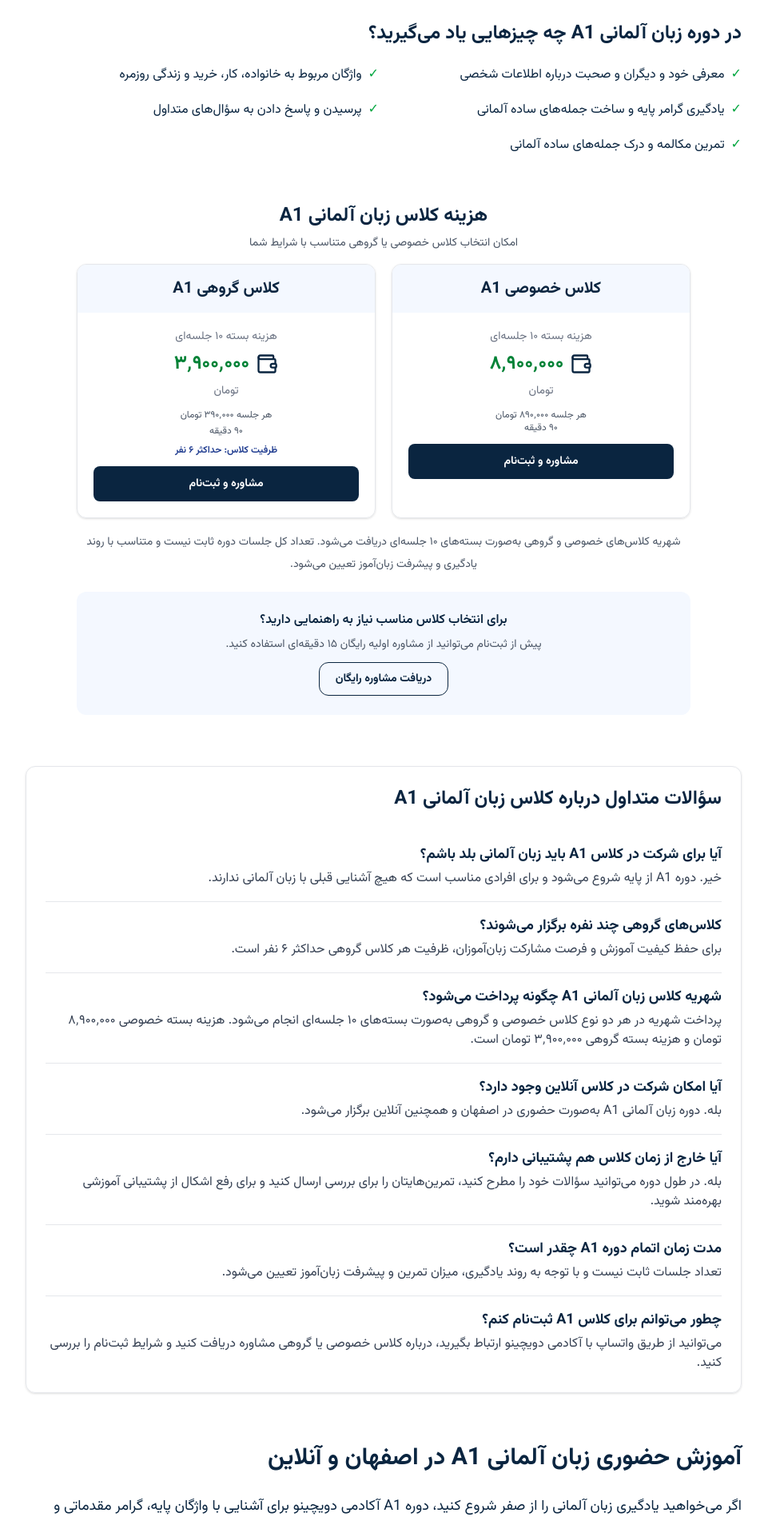
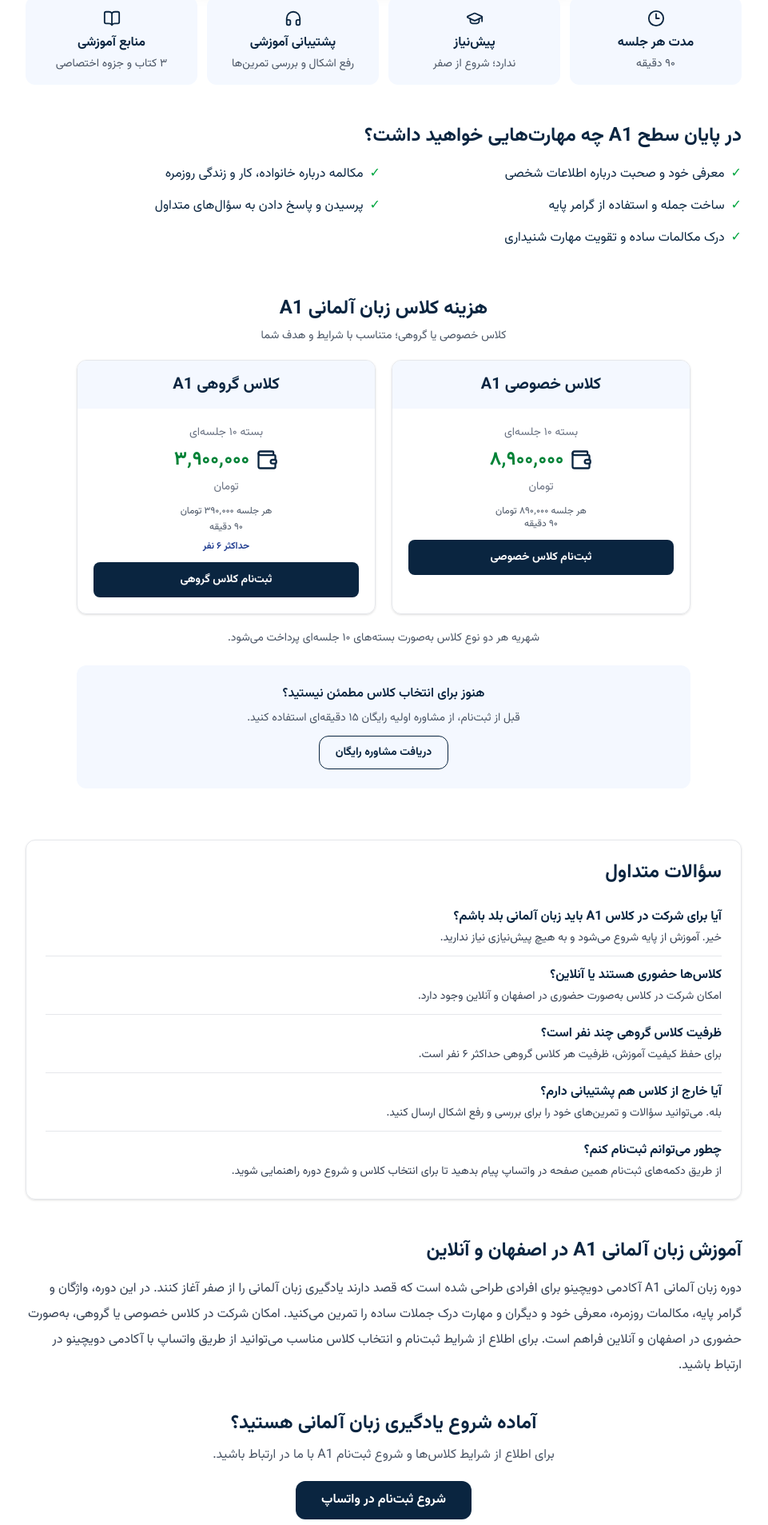
Before and after one commit to Masihsole0/deutschino-akademie, a Next.js app: page /courses/a1 in a window 1280 px wide. Shown: the part 880-2787 px from the top of the page at 80% size, without its empty margins (160-1121 px from the left). Built offline with nearby package versions, Linux system fonts and the light colour scheme.

Commit message:
Update website

```diff
--- a/app/courses/a1/page.jsx
+++ b/app/courses/a1/page.jsx
@@ -1,4 +1,3 @@
-
 import Image from "next/image";
 import {
   BookOpen,
@@ -33,6 +32,9 @@ const courseSchema = {
 const whatsappNumber = "989130061984";
 
 export default function A1Page() {
+  const generalMessage =
+    "سلام، برای ثبت‌نام دوره زبان آلمانی A1 و دریافت مشاوره راهنمایی می‌خواهم.";
+
   return (
     <main className="min-h-screen bg-white text-[#0A2540]">
       <script
@@ -60,14 +62,29 @@ export default function A1Page() {
           dir="rtl"
           className="max-w-4xl mx-auto mt-4 md:mt-8 text-center"
         >
-          <h1 className="text-2xl md:text-4xl font-bold mb-2 md:mb-3">
+          <h1 className="text-2xl md:text-4xl font-bold mb-3">
             کلاس زبان آلمانی A1 از صفر
           </h1>
 
+          <p className="text-sm md:text-lg text-gray-600 leading-7 max-w-2xl mx-auto mb-5">
+            یادگیری زبان آلمانی را از پایه شروع کنید؛ با کلاس‌های خصوصی یا
+            گروهی، آموزش کاربردی و پشتیبانی در طول دوره.
+          </p>
+
+          <a
+            href={`https://wa.me/${whatsappNumber}?text=${encodeURIComponent(
+              generalMessage
+            )}`}
+            target="_blank"
+            rel="noopener noreferrer"
+            className="inline-flex items-center justify-center bg-[#0A2540] hover:bg-[#12385c] text-white px-7 py-3 rounded-xl font-bold text-sm md:text-base transition-colors"
+          >
+            مشاوره و ثبت‌نام A1
+          </a>
         </section>
 
         {/* Banner */}
-        <div className="flex justify-center">
+        <div className="flex justify-center mt-6">
           <Image
             src="/books.jpg"
             alt="کتاب‌های آموزش زبان آلمانی سطح A1"
@@ -91,9 +108,7 @@ export default function A1Page() {
             <p className="font-bold text-sm md:text-base mb-1">
               مدت هر جلسه
             </p>
-            <p className="text-xs md:text-sm text-gray-600">
-              ۹۰ دقیقه
-            </p>
+            <p className="text-xs md:text-sm text-gray-600">۹۰ دقیقه</p>
           </div>
 
           <div className="bg-[#F4F8FF] rounded-xl p-3 md:p-4 text-center">
@@ -118,7 +133,7 @@ export default function A1Page() {
               پشتیبانی آموزشی
             </p>
             <p className="text-xs md:text-sm text-gray-600">
-              پاسخ به سؤالات و بررسی تمرین‌ها
+              رفع اشکال و بررسی تمرین‌ها
             </p>
           </div>
 
@@ -131,29 +146,29 @@ export default function A1Page() {
               منابع آموزشی
             </p>
             <p className="text-xs md:text-sm text-gray-600">
-              ۳ کتاب و جزوه
+              ۳ کتاب و جزوه اختصاصی
             </p>
           </div>
         </section>
 
         {/* Learning Outcomes */}
         <section dir="rtl" className="max-w-4xl mx-auto mt-10 md:mt-12">
-          <h2 className="text-xl md:text-2xl font-bold mb-5">
-            در دوره زبان آلمانی A1 چه چیزهایی یاد می‌گیرید؟
+          <h2 className="text-xl md:text-2xl font-bold mb-4">
+            در پایان سطح A1 چه مهارت‌هایی خواهید داشت؟
           </h2>
 
-          <ul className="grid grid-cols-1 md:grid-cols-2 gap-3 text-base leading-8">
+          <ul className="grid grid-cols-1 md:grid-cols-2 gap-2 text-sm md:text-base leading-8">
             <li className="flex items-start gap-2">
               <span className="text-green-600">✓</span>
-              معرفی خود و دیگران و صحبت درباره اطلاعات شخصی
+              معرفی خود و صحبت درباره اطلاعات شخصی
             </li>
             <li className="flex items-start gap-2">
               <span className="text-green-600">✓</span>
-              واژگان مربوط به خانواده، کار، خرید و زندگی روزمره
+              مکالمه درباره خانواده، کار و زندگی روزمره
             </li>
             <li className="flex items-start gap-2">
               <span className="text-green-600">✓</span>
-              یادگیری گرامر پایه و ساخت جمله‌های ساده آلمانی
+              ساخت جمله و استفاده از گرامر پایه
             </li>
             <li className="flex items-start gap-2">
               <span className="text-green-600">✓</span>
@@ -161,7 +176,7 @@ export default function A1Page() {
             </li>
             <li className="flex items-start gap-2">
               <span className="text-green-600">✓</span>
-              تمرین مکالمه و درک جمله‌های ساده آلمانی
+              درک مکالمات ساده و تقویت مهارت شنیداری
             </li>
           </ul>
         </section>
@@ -175,8 +190,8 @@ export default function A1Page() {
             هزینه کلاس زبان آلمانی A1
           </h2>
 
-          <p className="text-xs md:text-sm text-gray-600 text-center mb-4">
-            امکان انتخاب کلاس خصوصی یا گروهی متناسب با شرایط شما
+          <p className="text-xs md:text-sm text-gray-600 text-center mb-5">
+            کلاس خصوصی یا گروهی؛ متناسب با شرایط و هدف شما
           </p>
 
           <div className="grid grid-cols-2 gap-3 md:gap-5">
@@ -190,7 +205,7 @@ export default function A1Page() {
 
               <div className="p-3 md:p-5 text-center">
                 <p className="text-xs md:text-sm text-gray-500 mb-2">
-                  هزینه بسته ۱۰ جلسه‌ای
+                  بسته ۱۰ جلسه‌ای
                 </p>
 
                 <div className="flex items-center justify-center gap-1 md:gap-2 mb-2">
@@ -212,13 +227,13 @@ export default function A1Page() {
 
                 <a
                   href={`https://wa.me/${whatsappNumber}?text=${encodeURIComponent(
-                    "سلام، می‌خواهم درباره ثبت‌نام کلاس خصوصی زبان آلمانی A1 و بسته ۱۰ جلسه‌ای اطلاعات بیشتری دریافت کنم."
+                    "سلام، برای ثبت‌نام کلاس خصوصی زبان آلمانی A1 پیام می‌دهم. لطفاً راهنمایی‌ام کنید."
                   )}`}
                   target="_blank"
                   rel="noopener noreferrer"
                   className="block w-full bg-[#0A2540] hover:bg-[#12385c] text-white text-xs md:text-sm text-center py-2.5 md:py-3 px-1 rounded-lg font-bold transition-colors"
                 >
-                  مشاوره و ثبت‌نام
+                  ثبت‌نام کلاس خصوصی
                 </a>
               </div>
             </div>
@@ -233,7 +248,7 @@ export default function A1Page() {
 
               <div className="p-3 md:p-5 text-center">
                 <p className="text-xs md:text-sm text-gray-500 mb-2">
-                  هزینه بسته ۱۰ جلسه‌ای
+                  بسته ۱۰ جلسه‌ای
                 </p>
 
                 <div className="flex items-center justify-center gap-1 md:gap-2 mb-2">
@@ -251,47 +266,43 @@ export default function A1Page() {
                   هر جلسه ۳۹۰٬۰۰۰ تومان
                 </p>
 
-                <p className="text-xs text-gray-600 mb-2">
-                  ۹۰ دقیقه
-                </p>
+                <p className="text-xs text-gray-600 mb-2">۹۰ دقیقه</p>
 
                 <p className="text-xs font-semibold text-blue-900 mb-3">
-                  ظرفیت کلاس: حداکثر ۶ نفر
+                  حداکثر ۶ نفر
                 </p>
 
                 <a
                   href={`https://wa.me/${whatsappNumber}?text=${encodeURIComponent(
-                    "سلام، می‌خواهم درباره ثبت‌نام کلاس گروهی زبان آلمانی A1 و ظرفیت کلاس اطلاعات بیشتری دریافت کنم."
+                    "سلام، برای ثبت‌نام کلاس گروهی زبان آلمانی A1 پیام می‌دهم. لطفاً درباره زمان شروع و ظرفیت کلاس راهنمایی‌ام کنید."
                   )}`}
                   target="_blank"
                   rel="noopener noreferrer"
                   className="block w-full bg-[#0A2540] hover:bg-[#12385c] text-white text-xs md:text-sm text-center py-2.5 md:py-3 px-1 rounded-lg font-bold transition-colors"
                 >
-                  مشاوره و ثبت‌نام
+                  ثبت‌نام کلاس گروهی
                 </a>
               </div>
             </div>
           </div>
 
           <p className="text-xs md:text-sm text-gray-600 text-center leading-7 mt-4">
-            شهریه کلاس‌های خصوصی و گروهی به‌صورت بسته‌های ۱۰ جلسه‌ای
-            دریافت می‌شود. تعداد کل جلسات دوره ثابت نیست و متناسب با
-            روند یادگیری و پیشرفت زبان‌آموز تعیین می‌شود.
+            شهریه هر دو نوع کلاس به‌صورت بسته‌های ۱۰ جلسه‌ای پرداخت می‌شود.
           </p>
 
           {/* Free Consultation Card */}
           <div className="mt-5 rounded-xl bg-[#F4F8FF] p-5 md:p-6 text-center">
             <p className="text-sm md:text-base font-semibold text-[#0A2540] mb-2">
-              برای انتخاب کلاس مناسب نیاز به راهنمایی دارید؟
+              هنوز برای انتخاب کلاس مطمئن نیستید؟
             </p>
 
             <p className="text-sm text-gray-600 mb-3">
-              پیش از ثبت‌نام می‌توانید از مشاوره اولیه رایگان ۱۵ دقیقه‌ای استفاده کنید.
+              قبل از ثبت‌نام، از مشاوره اولیه رایگان ۱۵ دقیقه‌ای استفاده کنید.
             </p>
 
             <a
               href={`https://wa.me/${whatsappNumber}?text=${encodeURIComponent(
-                "سلام، برای دریافت مشاوره اولیه رایگان ۱۵ دقیقه‌ای درباره کلاس زبان آلمانی A1 پیام می‌دهم."
+                "سلام، برای دریافت مشاوره اولیه رایگان درباره کلاس زبان آلمانی A1 پیام می‌دهم."
               )}`}
               target="_blank"
               rel="noopener noreferrer"
@@ -308,81 +319,53 @@ export default function A1Page() {
           className="max-w-4xl mx-auto mt-14 md:mt-16 border border-gray-200 rounded-xl shadow-sm overflow-hidden"
         >
           <div className="p-4 md:p-6">
-            <h2 className="text-xl md:text-2xl font-bold mb-4 md:mb-6">
-              سؤالات متداول درباره کلاس زبان آلمانی A1
+            <h2 className="text-xl md:text-2xl font-bold mb-4">
+              سؤالات متداول
             </h2>
 
             <div className="space-y-0 text-gray-700 leading-8">
-              <div className="py-4 border-b border-gray-200">
-                <h3 className="font-bold text-base md:text-lg text-[#0A2540]">
+              <div className="py-3 border-b border-gray-200">
+                <h3 className="font-bold text-sm md:text-base text-[#0A2540]">
                   آیا برای شرکت در کلاس A1 باید زبان آلمانی بلد باشم؟
                 </h3>
-                <p className="text-sm md:text-base mt-1">
-                  خیر. دوره A1 از پایه شروع می‌شود و برای افرادی مناسب است
-                  که هیچ آشنایی قبلی با زبان آلمانی ندارند.
+                <p className="text-sm mt-1">
+                  خیر. آموزش از پایه شروع می‌شود و به هیچ پیش‌نیازی نیاز ندارید.
                 </p>
               </div>
 
-              <div className="py-4 border-b border-gray-200">
-                <h3 className="font-bold text-base md:text-lg text-[#0A2540]">
-                  کلاس‌های گروهی چند نفره برگزار می‌شوند؟
+              <div className="py-3 border-b border-gray-200">
+                <h3 className="font-bold text-sm md:text-base text-[#0A2540]">
+                  کلاس‌ها حضوری هستند یا آنلاین؟
                 </h3>
-                <p className="text-sm md:text-base mt-1">
-                  برای حفظ کیفیت آموزش و فرصت مشارکت زبان‌آموزان،
-                  ظرفیت هر کلاس گروهی حداکثر ۶ نفر است.
+                <p className="text-sm mt-1">
+                  امکان شرکت در کلاس به‌صورت حضوری در اصفهان و آنلاین وجود دارد.
                 </p>
               </div>
 
-              <div className="py-4 border-b border-gray-200">
-                <h3 className="font-bold text-base md:text-lg text-[#0A2540]">
-                  شهریه کلاس زبان آلمانی A1 چگونه پرداخت می‌شود؟
+              <div className="py-3 border-b border-gray-200">
+                <h3 className="font-bold text-sm md:text-base text-[#0A2540]">
+                  ظرفیت کلاس گروهی چند نفر است؟
                 </h3>
-                <p className="text-sm md:text-base mt-1">
-                  پرداخت شهریه در هر دو نوع کلاس خصوصی و گروهی به‌صورت
-                  بسته‌های ۱۰ جلسه‌ای انجام می‌شود. هزینه بسته خصوصی
-                  ۸٬۹۰۰٬۰۰۰ تومان و هزینه بسته گروهی ۳٬۹۰۰٬۰۰۰ تومان است.
+                <p className="text-sm mt-1">
+                  برای حفظ کیفیت آموزش، ظرفیت هر کلاس گروهی حداکثر ۶ نفر است.
                 </p>
               </div>
 
-              <div className="py-4 border-b border-gray-200">
-                <h3 className="font-bold text-base md:text-lg text-[#0A2540]">
-                  آیا امکان شرکت در کلاس آنلاین وجود دارد؟
+              <div className="py-3 border-b border-gray-200">
+                <h3 className="font-bold text-sm md:text-base text-[#0A2540]">
+                  آیا خارج از کلاس هم پشتیبانی دارم؟
                 </h3>
-                <p className="text-sm md:text-base mt-1">
-                  بله. دوره زبان آلمانی A1 به‌صورت حضوری در اصفهان
-                  و همچنین آنلاین برگزار می‌شود.
+                <p className="text-sm mt-1">
+                  بله. می‌توانید سؤالات و تمرین‌های خود را برای بررسی و رفع اشکال ارسال کنید.
                 </p>
               </div>
 
-              <div className="py-4 border-b border-gray-200">
-                <h3 className="font-bold text-base md:text-lg text-[#0A2540]">
-                  آیا خارج از زمان کلاس هم پشتیبانی دارم؟
+              <div className="pt-3">
+                <h3 className="font-bold text-sm md:text-base text-[#0A2540]">
+                  چطور می‌توانم ثبت‌نام کنم؟
                 </h3>
-                <p className="text-sm md:text-base mt-1">
-                  بله. در طول دوره می‌توانید سؤالات خود را مطرح کنید،
-                  تمرین‌هایتان را برای بررسی ارسال کنید و برای رفع اشکال
-                  از پشتیبانی آموزشی بهره‌مند شوید.
-                </p>
-              </div>
-
-              <div className="py-4 border-b border-gray-200">
-                <h3 className="font-bold text-base md:text-lg text-[#0A2540]">
-                  مدت زمان اتمام دوره A1 چقدر است؟
-                </h3>
-                <p className="text-sm md:text-base mt-1">
-                  تعداد جلسات ثابت نیست و با توجه به روند یادگیری،
-                  میزان تمرین و پیشرفت زبان‌آموز تعیین می‌شود.
-                </p>
-              </div>
-
-              <div className="pt-4">
-                <h3 className="font-bold text-base md:text-lg text-[#0A2540]">
-                  چطور می‌توانم برای کلاس A1 ثبت‌نام کنم؟
-                </h3>
-                <p className="text-sm md:text-base mt-1">
-                  می‌توانید از طریق واتساپ با آکادمی دویچینو ارتباط بگیرید،
-                  درباره کلاس خصوصی یا گروهی مشاوره دریافت کنید و
-                  شرایط ثبت‌نام را بررسی کنید.
+                <p className="text-sm mt-1">
+                  از طریق دکمه‌های ثبت‌نام همین صفحه در واتساپ پیام بدهید تا برای انتخاب کلاس و شروع دوره راهنمایی شوید.
                 </p>
               </div>
             </div>
@@ -392,87 +375,47 @@ export default function A1Page() {
         {/* SEO Content */}
         <section
           dir="rtl"
-          className="mt-16 max-w-4xl mx-auto text-right"
+          className="mt-12 max-w-4xl mx-auto text-right"
           aria-labelledby="a1-course-guide"
         >
           <h2
             id="a1-course-guide"
-            className="text-2xl md:text-3xl font-bold mb-6"
+            className="text-xl md:text-2xl font-bold mb-4"
           >
-            آموزش حضوری زبان آلمانی A1 در اصفهان و آنلاین
+            آموزش زبان آلمانی A1 در اصفهان و آنلاین
           </h2>
 
-          <p className="text-base md:text-lg leading-9 mb-5">
-            اگر می‌خواهید یادگیری زبان آلمانی را از صفر شروع کنید، دوره A1
-            آکادمی دویچینو برای آشنایی با واژگان پایه، گرامر مقدماتی و
-            مکالمه‌های روزمره مناسب است. در این سطح یاد می‌گیرید خودتان را
-            معرفی کنید، درباره خانواده و علایق خود صحبت کنید، سؤال‌های ساده
-            بپرسید و در موقعیت‌های روزمره ارتباط برقرار کنید.
+          <p className="text-sm md:text-base leading-8 text-gray-700">
+            دوره زبان آلمانی A1 آکادمی دویچینو برای افرادی طراحی شده است که
+            قصد دارند یادگیری زبان آلمانی را از صفر آغاز کنند. در این دوره،
+            واژگان و گرامر پایه، مکالمات روزمره، معرفی خود و دیگران و مهارت
+            درک جملات ساده را تمرین می‌کنید. امکان شرکت در کلاس خصوصی یا گروهی،
+            به‌صورت حضوری در اصفهان و آنلاین فراهم است. برای اطلاع از شرایط
+            ثبت‌نام و انتخاب کلاس مناسب می‌توانید از طریق واتساپ با آکادمی
+            دویچینو در ارتباط باشید.
+          </p>
+        </section>
+
+        {/* Final Registration CTA */}
+        <section dir="rtl" className="max-w-3xl mx-auto mt-10 mb-8 text-center">
+          <h2 className="text-xl md:text-2xl font-bold mb-3">
+            آماده شروع یادگیری زبان آلمانی هستید؟
+          </h2>
+
+          <p className="text-sm md:text-base text-gray-600 mb-5">
+            برای اطلاع از شرایط کلاس‌ها و شروع ثبت‌نام A1 با ما در ارتباط باشید.
           </p>
 
-          <h2 className="text-xl md:text-2xl font-bold mt-8 mb-4">
-            کلاس زبان آلمانی A1 به‌صورت خصوصی و گروهی
-          </h2>
-
-          <p className="text-base md:text-lg leading-9 mb-5">
-            در دویچینو می‌توانید با توجه به شرایط و برنامه خود، کلاس خصوصی یا
-            گروهی انتخاب کنید. کلاس خصوصی امکان تمرکز بیشتر بر نیازهای فردی را
-            فراهم می‌کند و در کلاس گروهی فرصت تمرین و تعامل با زبان‌آموزان دیگر
-            را دارید. ظرفیت کلاس‌های گروهی حداکثر ۶ نفر است.
-          </p>
-
-          <h2 className="text-xl md:text-2xl font-bold mt-8 mb-4">
-            کلاس حضوری آلمانی در اصفهان یا آنلاین
-          </h2>
-
-          <p className="text-base md:text-lg leading-9 mb-5">
-            کلاس‌های A1 آکادمی دویچینو به‌صورت حضوری در اصفهان و همچنین آنلاین
-            برگزار می‌شوند. بنابراین، چه در اصفهان باشید و چه امکان حضور در
-            کلاس را نداشته باشید، می‌توانید متناسب با شرایط خود یادگیری زبان
-            آلمانی را شروع کنید.
-          </p>
-
-          <h2 className="text-xl md:text-2xl font-bold mt-8 mb-4">
-            در دوره آلمانی A1 چه چیزهایی یاد می‌گیرید؟
-          </h2>
-
-          <ul className="list-disc pr-6 space-y-2 text-base md:text-lg leading-8">
-            <li>معرفی خود و دیگران و صحبت درباره اطلاعات شخصی</li>
-            <li>واژگان مربوط به خانواده، کار، خرید و زندگی روزمره</li>
-            <li>گرامر پایه و ساخت جمله‌های ساده آلمانی</li>
-            <li>پرسیدن و پاسخ دادن به سؤال‌های متداول</li>
-            <li>تمرین مکالمه و درک جمله‌های ساده آلمانی</li>
-          </ul>
-
-          <h2 className="text-xl md:text-2xl font-bold mt-8 mb-4">
-            آیا برای شرکت در دوره A1 به پیش‌نیاز نیاز دارم؟
-          </h2>
-
-          <p className="text-base md:text-lg leading-9 mb-5">
-            خیر. این دوره برای افرادی طراحی شده است که می‌خواهند زبان آلمانی
-            را از ابتدا شروع کنند و به دانش قبلی زبان آلمانی نیاز ندارند.
-          </p>
-
-          <h2 className="text-xl md:text-2xl font-bold mt-8 mb-4">
-            پشتیبانی آموزشی در دوره A1
-          </h2>
-
-          <p className="text-base md:text-lg leading-9 mb-5">
-            در طول دوره، زبان‌آموزان می‌توانند سؤالات خود را خارج از زمان کلاس
-            مطرح کنند، تمرین‌هایشان را برای بررسی ارسال کنند و برای رفع اشکال
-            از پشتیبانی آموزشی بهره‌مند شوند.
-          </p>
-
-          <h2 className="text-xl md:text-2xl font-bold mt-8 mb-4">
-            ثبت‌نام کلاس زبان آلمانی A1
-          </h2>
-
-          <p className="text-base md:text-lg leading-9">
-            برای انتخاب کلاس خصوصی یا گروهی و دریافت اطلاعات بیشتر درباره شروع
-            دوره، می‌توانید از طریق دکمه‌های ثبت‌نام همین صفحه با آکادمی
-            دویچینو در ارتباط باشید. همچنین پیش از ثبت‌نام امکان دریافت
-            مشاوره اولیه رایگان ۱۵ دقیقه‌ای وجود دارد.
-          </p>
+          <a
+            href={`https://wa.me/${whatsappNumber}?text=${encodeURIComponent(
+              generalMessage
+            )}`}
+            target="_blank"
+            rel="noopener noreferrer"
+            className="inline-flex items-center justify-center bg-[#0A2540] hover:bg-[#12385c] text-white px-8 py-3 rounded-xl font-bold text-sm md:text-base transition-colors"
+          >
+            شروع ثبت‌نام در واتساپ
+          </a>
         </section>
       </div>
     </main>
```
